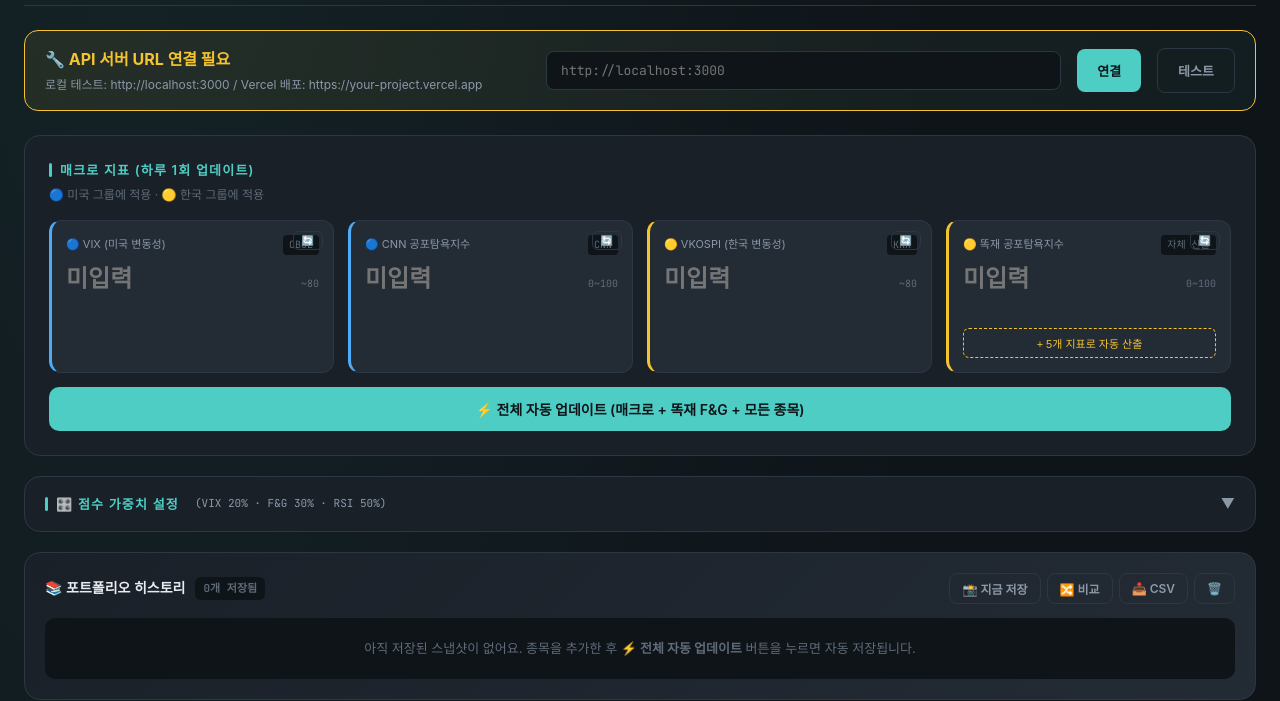
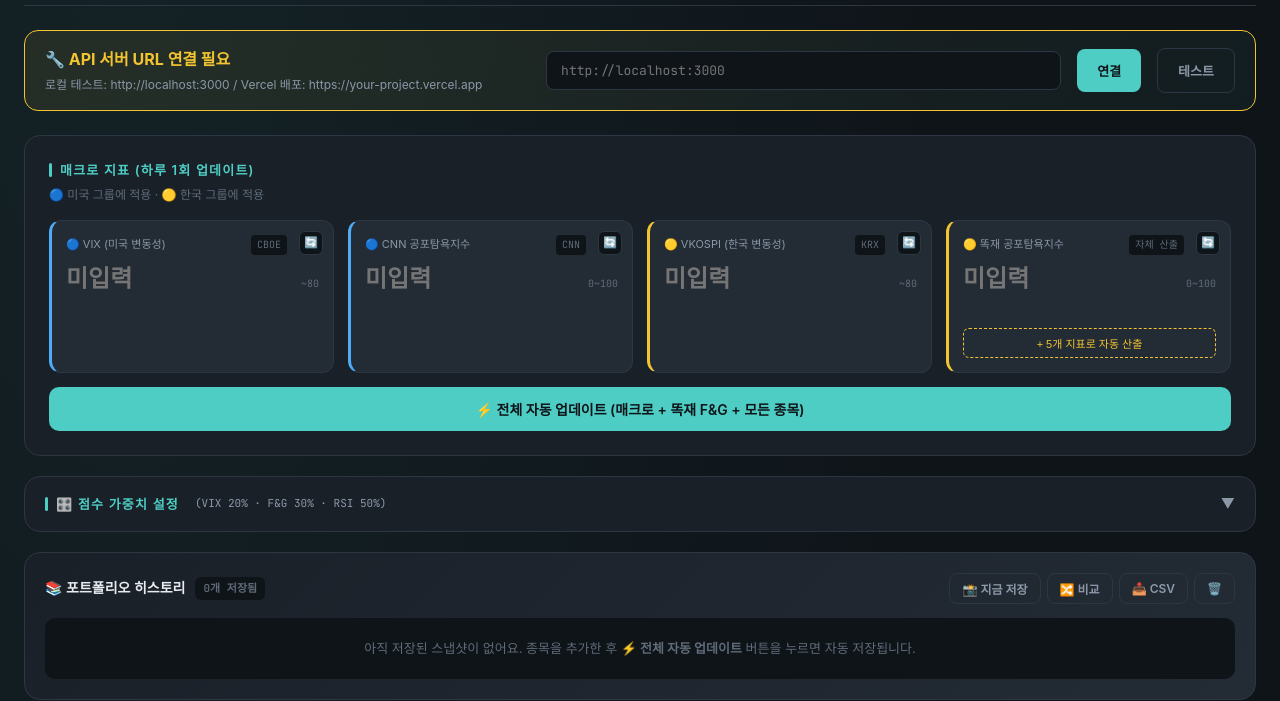
Before and after one commit to bujajoon/ttokjae-calculator, a website: page public/index.html in a window 1280 px wide. Shown: the part 109-810 px from the top of the page. Drawn offline with Linux system fonts and the light colour scheme; a web font is replaced by a local one.

Commit message:
Add files via upload

```diff
--- a/public/index.html
+++ b/public/index.html
@@ -130,11 +130,13 @@ body {
 .macro-label {
   font-size: 11px; color: var(--text-dim); margin-bottom: 8px;
   display: flex; justify-content: space-between; align-items: center;
+  gap: 6px; padding-right: 32px;  /* 새로고침 버튼 공간 확보 */
 }
 .macro-label .source {
   font-size: 10px; color: var(--text-mute);
   padding: 2px 6px; background: var(--bg); border-radius: 4px;
   font-family: 'JetBrains Mono', monospace;
+  white-space: nowrap;
 }
 .macro-input-row { display: flex; align-items: baseline; gap: 8px; }
 .macro-input {
@@ -168,9 +170,13 @@ body {
 
 .refresh-btn {
   position: absolute; top: 10px; right: 10px;
-  background: transparent; border: 1px solid var(--border);
-  color: var(--text-dim); border-radius: 6px; padding: 3px 8px;
-  font-size: 10px; cursor: pointer; transition: all 0.15s;
+  background: var(--bg); border: 1px solid var(--border);
+  color: var(--text-dim); border-radius: 6px;
+  width: 24px; height: 24px;
+  display: flex; align-items: center; justify-content: center;
+  font-size: 11px; cursor: pointer; transition: all 0.15s;
+  z-index: 2;
+  padding: 0;
 }
 .refresh-btn:hover { border-color: var(--mint); color: var(--mint); }
 .ttokjae-fg-btn {
@@ -1134,6 +1140,22 @@ try {
   if (savedHist) history = JSON.parse(savedHist);
 } catch(e){}
 
+// 🔑 자동 API URL 설정: Vercel/프로덕션 환경이면 현재 도메인을 자동 사용
+// (file:// 또는 localhost가 아니고 https:// 환경이면 자동 연결)
+(function autoSetApiUrl() {
+  const currentOrigin = window.location.origin;
+  // file:// 프로토콜이면 (로컬 HTML 더블클릭) 건드리지 않음
+  if (!currentOrigin.startsWith('http')) return;
+  // localhost면 건드리지 않음 (사용자가 직접 localhost:3000 입력하게)
+  if (currentOrigin.includes('localhost') || currentOrigin.includes('127.0.0.1')) return;
+
+  // 프로덕션 환경: apiUrl이 비어있거나 localhost면 현재 도메인으로 자동 설정
+  if (!state.apiUrl || state.apiUrl.includes('localhost') || state.apiUrl.includes('127.0.0.1')) {
+    state.apiUrl = currentOrigin;
+    try { localStorage.setItem(STORAGE_KEY, JSON.stringify(state)); } catch(e){}
+  }
+})();
+
 function saveState() {
   try { localStorage.setItem(STORAGE_KEY, JSON.stringify(state)); } catch(e){}
 }
```
